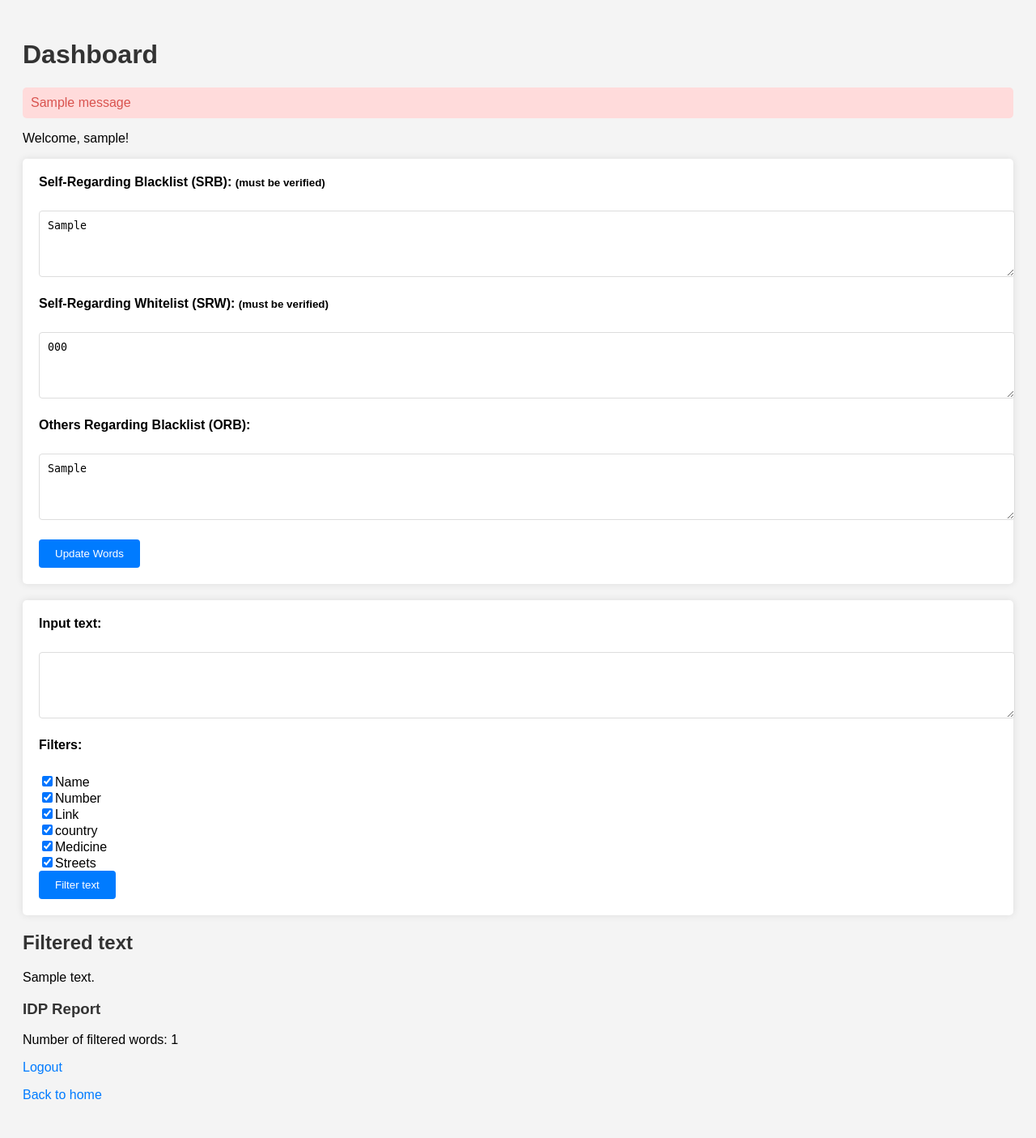
After one commit to shuai20/IDP_Filter, a Flask app: template app/templates/Newdashboard.html in a window 1280 px wide. The commit adds this page. Shown: the whole page at 81% size. Run offline with Flask 3, Linux system fonts and the light colour scheme; tables that the repository leaves empty hold one stand-in row (values such as "Sample post"); the template is opened without the code that fills it: values that come from a table or form of the project are taken from there, most other values are stand-ins (such as "Sample title", 1, 10 or a date in 2020); one stand-in notice (Sample message) is shown.

Commit message:
12-12 new streets dataset. sperate Orb, Srb, Srw.

```diff
--- a/app/app.py
+++ b/app/app.py
@@ -2,8 +2,21 @@ from flask import Flask, render_template, request, redirect, url_for, flash, ses
 from flask_sqlalchemy import SQLAlchemy
 import hashlib
 from IDP_filter import IDPFilter
+import os
+from hashlib import pbkdf2_hmac
+
 idp_filter = IDPFilter()
 
+def hash_password(password):
+    salt = os.urandom(16)  # generate16salt
+    pwdhash = pbkdf2_hmac('sha256', password.encode('utf-8'), salt, 100000)
+    return salt + pwdhash
+
+def verify_password(stored_password, provided_password):
+    salt = stored_password[:16]  # get salt
+    stored_pwdhash = stored_password[16:]
+    pwdhash = pbkdf2_hmac('sha256', provided_password.encode('utf-8'), salt, 100000)
+    return pwdhash == stored_pwdhash
 
 
 app = Flask(__name__)
@@ -15,14 +28,17 @@ class User(db.Model):
     id = db.Column(db.Integer, primary_key=True)
     username = db.Column(db.String(80), unique=True, nullable=False)
     password = db.Column(db.String(120), nullable=False)
-    sensitive_words = db.Column(db.String, nullable=True)
-    non_sensitive_words = db.Column(db.String, nullable=True)
+#    sensitive_words = db.Column(db.String, nullable=True)
+#    non_sensitive_words = db.Column(db.String, nullable=True)
     name_filter = db.Column(db.Boolean, default=False)
     number_filter = db.Column(db.Boolean, default=False)
     link_filter = db.Column(db.Boolean, default=False)
     country_filter = db.Column(db.Boolean, default=False)
     medicine_filter = db.Column(db.Boolean, default=False)
     streets_filter = db.Column(db.Boolean, default=False)
+    self_regarding_blacklist = db.Column(db.String, nullable=True)  # SRB
+    self_regarding_whitelist = db.Column(db.String, nullable=True)  # SRW
+    others_regarding_blacklist = db.Column(db.String, nullable=True)  # ORB
 
 @app.route('/')
 def index():
@@ -35,7 +51,9 @@ def register():
     if request.method == 'POST':
         username = request.form['username']
         password = request.form['password']
-        password_hash = hashlib.sha256(password.encode()).hexdigest()
+        password_hash = hash_password(password)
+        #new password hash
+        #password_hash = hashlib.sha256(password.encode()).hexdigest()
 
         user = User.query.filter_by(username=username).first()
         if user:
@@ -54,10 +72,12 @@ def login():
     if request.method == 'POST':
         username = request.form['username']
         password = request.form['password']
-        password_hash = hashlib.sha256(password.encode()).hexdigest()
+        #password_hash = hashlib.sha256(password.encode()).hexdigest()
 
-        user = User.query.filter_by(username=username, password=password_hash).first()
-        if user:
+        user = User.query.filter_by(username=username).first()
+
+        #user = User.query.filter_by(username=username, password=password_hash).first()
+        if user and verify_password(user.password, password):
             session['user_id'] = user.id
             flash('Login successful.')
             return redirect(url_for('dashboard'))
@@ -75,11 +95,9 @@ def dashboard():
     user = User.query.get(session['user_id'])
 
     if request.method == 'POST':
-        sensitive_words = request.form['sensitive_words']
-        non_sensitive_words = request.form['non_sensitive_words']
-
-        user.sensitive_words = sensitive_words
-        user.non_sensitive_words = non_sensitive_words
+        user.self_regarding_blacklist = request.form['self_regarding_blacklist']
+        user.self_regarding_whitelist = request.form['self_regarding_whitelist']
+        user.others_regarding_blacklist = request.form['others_regarding_blacklist']
         db.session.commit()
         flash('Words updated successfully.')
         user.name_filter = 'name_filter' in request.form
@@ -90,10 +108,13 @@ def dashboard():
         user.medicine_filter = 'medicine_filter' in request.form
         user.streets_filter = 'streets_filter' in request.form
 
+
+
+
         db.session.commit()
         flash('Settings updated successfully.')
 
-    return render_template('dashboard.html', user=user)
+    return render_template('Newdashboard.html', user=user)
 
 @app.route('/filter_text', methods=['GET', 'POST'])
 def filter_text():
@@ -106,14 +127,21 @@ def filter_text():
 
     if request.method == 'POST':
         input_text = request.form.get('text')
-        sensitive_words = [word.strip() for word in user.sensitive_words.split(',')]
-        non_sensitive_words = [word.strip() for word in user.non_sensitive_words.split(',')]
+        # Pass the user's SRB, SRW, and ORB to the filter function
+        #user_srb = user.self_regarding_blacklist or ''
+        user_srw = user.self_regarding_whitelist or ''
+        user_orb = user.others_regarding_blacklist or ''
+        global_srb = ','.join([u.self_regarding_blacklist for u in User.query.all() if u.self_regarding_blacklist])
+ #       sensitive_words = [word.strip() for word in user.sensitive_words.split(',')]
+ #       non_sensitive_words = [word.strip() for word in user.non_sensitive_words.split(',')]
 
         selected_categories = request.form.getlist('categories') if request.form.getlist('categories') else None
         print("Selected Categories:", selected_categories)
-        filtered_text = idp_filter.filter_text(input_text, sensitive_words, non_sensitive_words, selected_categories)
+        filtered_text, filtered_count = idp_filter.filter_text(input_text, user_orb, user_srw, global_srb,
+                                                               selected_categories)
+        #filtered_text, filtered_count = idp_filter.filter_text(input_text, sensitive_words, non_sensitive_words, selected_categories, global_srb, user_orw)
 
-    return render_template('dashboard.html', user=user, filtered_text=filtered_text)
+    return render_template('Newdashboard.html', user=user, filtered_text=filtered_text, filtered_count=filtered_count)
 
 @app.route('/logout')
 def logout():
--- /dev/null
+++ b/app/templates/Newdashboard.html
@@ -0,0 +1,129 @@
+<!DOCTYPE html>
+<html lang="en">
+<head>
+    <meta charset="UTF-8">
+    <meta name="viewport" content="width=device-width, initial-scale=1.0">
+    <title>Dashboard</title>
+    <style>
+        body {
+            font-family: Arial, sans-serif;
+            padding: 20px;
+            background-color: #f4f4f4;
+        }
+
+        h1, h2, h3 {
+            color: #333;
+        }
+
+        form {
+            background-color: #fff;
+            padding: 20px;
+            border-radius: 5px;
+            box-shadow: 0 0 10px rgba(0, 0, 0, 0.1);
+            margin-bottom: 20px;
+        }
+
+        label {
+            display: block;
+            margin-bottom: 8px;
+            font-weight: bold;
+        }
+
+        textarea {
+            width: 100%;
+            padding: 10px;
+            margin-bottom: 20px;
+            border: 1px solid #ddd;
+            border-radius: 4px;
+        }
+
+        input[type="submit"] {
+            padding: 10px 20px;
+            background-color: #007BFF;
+            color: #fff;
+            border: none;
+            border-radius: 4px;
+            cursor: pointer;
+        }
+
+        input[type="submit"]:hover {
+            background-color: #0056b3;
+        }
+
+        a {
+            color: #007BFF;
+            text-decoration: none;
+        }
+
+        a:hover {
+            text-decoration: underline;
+        }
+
+        ul {
+            background-color: #ffdbdb;
+            padding: 10px;
+            border-radius: 5px;
+            color: #d9534f;
+            list-style-type: none;
+        }
+
+    </style>
+</head>
+<body>
+    <h1>Dashboard</h1>
+
+    {% with messages = get_flashed_messages() %}
+        {% if messages %}
+            <ul>
+                {% for message in messages %}
+                    <li>{{ message }}</li>
+                {% endfor %}
+            </ul>
+        {% endif %}
+    {% endwith %}
+
+    <p>Welcome, {{ user.username }}!</p>
+
+    <form action="{{ url_for('dashboard') }}" method="post">
+        <label for="self_regarding_blacklist">Self-Regarding Blacklist (SRB): <small>(must be verified)</small></label><br>
+        <textarea name="self_regarding_blacklist" rows="4">{{ user.self_regarding_blacklist }}</textarea><br>
+
+        <label for="self_regarding_whitelist">Self-Regarding Whitelist (SRW): <small>(must be verified)</small></label><br>
+        <textarea name="self_regarding_whitelist" rows="4">{{ user.self_regarding_whitelist }}</textarea><br>
+
+        <label for="others_regarding_blacklist">Others Regarding Blacklist (ORB):</label><br>
+        <textarea name="others_regarding_blacklist" rows="4">{{ user.others_regarding_blacklist }}</textarea><br>
+
+
+
+
+
+        <input type="submit" value="Update Words">
+    </form>
+
+    <form action="{{ url_for('filter_text') }}" method="post">
+        <label for="input_text">Input text:</label><br>
+        <textarea name="text" rows="4"></textarea><br>
+        <label>Filters:</label><br>
+        <input type="checkbox" name="categories" value="name" {{ 'checked' if user.name_filter }}>Name<br>
+        <input type="checkbox" name="categories" value="number" {{ 'checked' if user.number_filter }}>Number<br>
+        <input type="checkbox" name="categories" value="link" {{ 'checked' if user.link_filter }}>Link<br>
+        <input type="checkbox" name="categories" value="country" {{ 'checked' if user.country_filter }}>country<br>
+        <input type="checkbox" name="categories" value="medicine" {{ 'checked' if user.medicine_filter }}>Medicine<br>
+        <input type="checkbox" name="categories" value="streets" {{ 'checked' if user.streets_filter }}>Streets<br>
+
+        <input type="submit" value="Filter text">
+    </form>
+
+    <!-- Display filtered text -->
+    {% if filtered_text %}
+        <h2>Filtered text</h2>
+        <p>{{ filtered_text }}</p>
+        <h3>IDP Report</h3>
+        <p>Number of filtered words: {{ filtered_count }}</p>
+    {% endif %}
+
+    <p><a href="{{ url_for('logout') }}">Logout</a></p>
+    <p><a href="{{ url_for('index') }}">Back to home</a></p>
+</body>
+</html>
--- a/app/templates/dashboard.html
+++ b/app/templates/dashboard.html
@@ -54,6 +54,8 @@
     {% if filtered_text %}
         <h2>Filtered text</h2>
         <p>{{ filtered_text }}</p>
+        <h3>IDP Report</h3>
+        <p>Number of filtered words: {{ filtered_count }}</p>
     {% endif %}
 
     <p><a href="{{ url_for('logout') }}">Logout</a></p>
```
Also changed, not shown: IDP_filter.py (+72 -17 lines), 1 other file.
